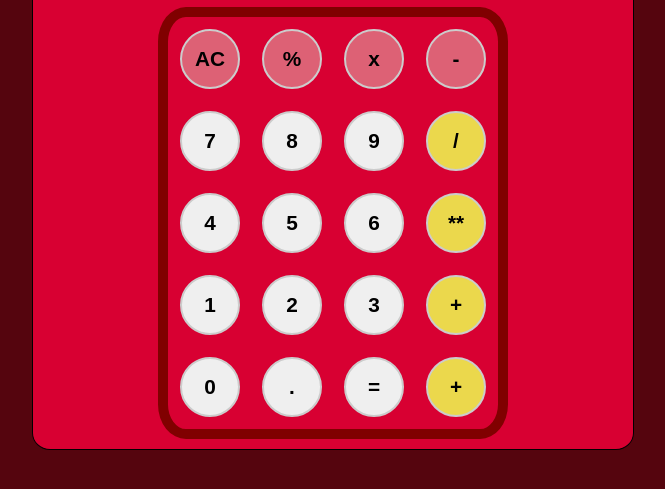
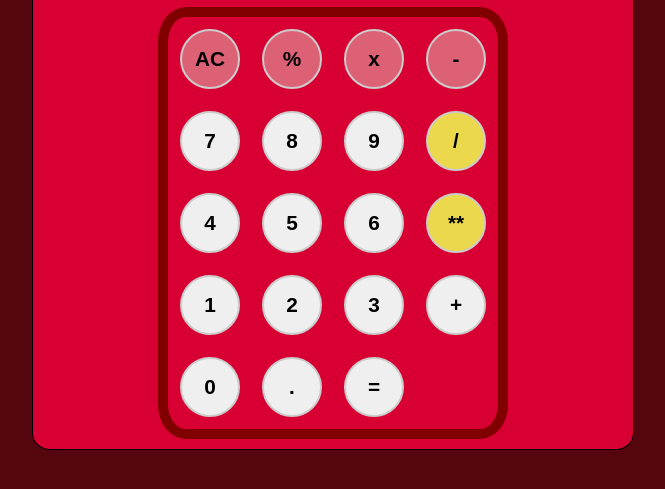
Before and after one commit to SoumadeepBagui409/CalculatorApp, a plain HTML site: page index.html in a window 1280 px wide. Shown: the part 123-612 px from the top of the page, without its empty margins (307-972 px from the left). Drawn offline with Linux system fonts and the light colour scheme.

Commit message:
Add files via upload

```diff
--- a/app.js
+++ b/app.js
@@ -13,7 +13,7 @@ for(let button of buttons){
             try{
                 display.value=eval(display.value);
             }catch(e){
-                console.log(e);
+                console.log(e.message);
                 display.value="Error";
             }
 
--- a/index.html
+++ b/index.html
@@ -36,13 +36,13 @@
                     <td><button>1</button></td>
                     <td><button>2</button></td>
                     <td><button>3</button></td>
-                    <td><button class="btnyllo">+</button></td>
+                    <td colspan="2"><button>+</button></td>
                 </tr>
                 <tr>
                     <td><button>0</button></td>
                     <td><button>.</button></td>
                     <td><button>=</button></td>
-                    <td><button class="btnyllo">+</button></td>
+
                 </tr>
             </tbody>
         </table>
```
